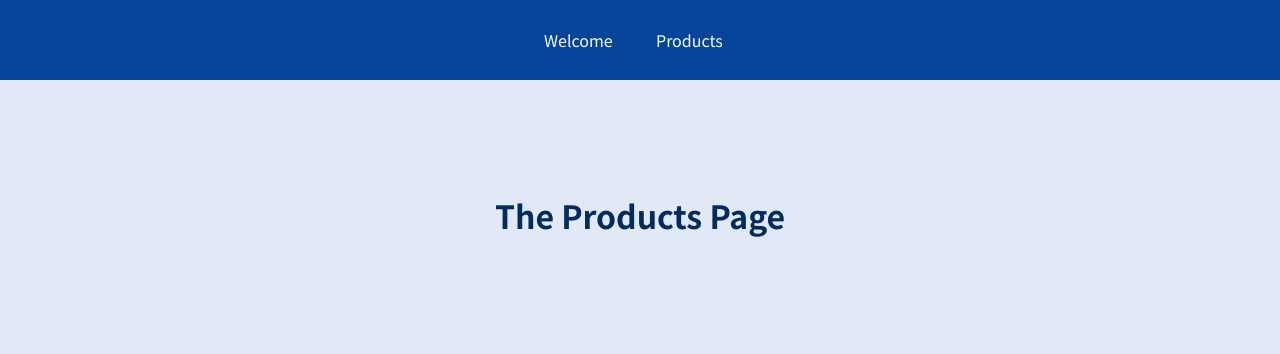
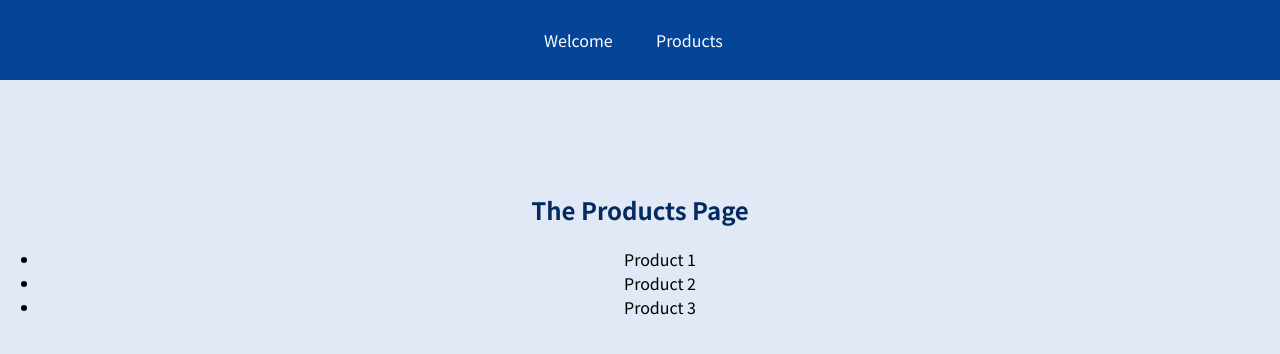
Before and after one commit to onomlight/spamu, a JavaScript app: page /products in a window 1280 px wide. Shown: the top 354 px of the page. Built offline with nearby package versions, Linux system fonts and the light colour scheme.

Commit message:
개별 페이지 이동

```diff
--- a/src/App.js
+++ b/src/App.js
@@ -3,7 +3,7 @@ import { Route } from 'react-router-dom'
 import Welcome from './pages/Welcome'
 import Products from './pages/Products'
 import MainHeader from './components/MainHeader'
-
+import ProductDetail from './pages/ProductsDetail'
 function App() {
   return (
     <div>
@@ -15,6 +15,9 @@ function App() {
         <Route path="/products">
           <Products />
         </Route>
+        <Route path="/product-detail/:productId">
+          <ProductDetail />
+        </Route>
       </main>
     </div>
   )
--- a/src/pages/Products.js
+++ b/src/pages/Products.js
@@ -1,5 +1,14 @@
 const Products = () => {
-  return <h1>The Products Page</h1>
+  return (
+    <section>
+      <h1>The Products Page</h1>
+      <ul>
+        <li>Product 1</li>
+        <li>Product 2</li>
+        <li>Product 3 </li>
+      </ul>
+    </section>
+  )
 }
 
 export default Products
--- /dev/null
+++ b/src/pages/ProductsDetail.js
@@ -0,0 +1,9 @@
+const ProductDetail = () => {
+  return (
+    <section>
+      <h1>디테일 페이지</h1>
+    </section>
+  )
+}
+
+export default ProductDetail
```
